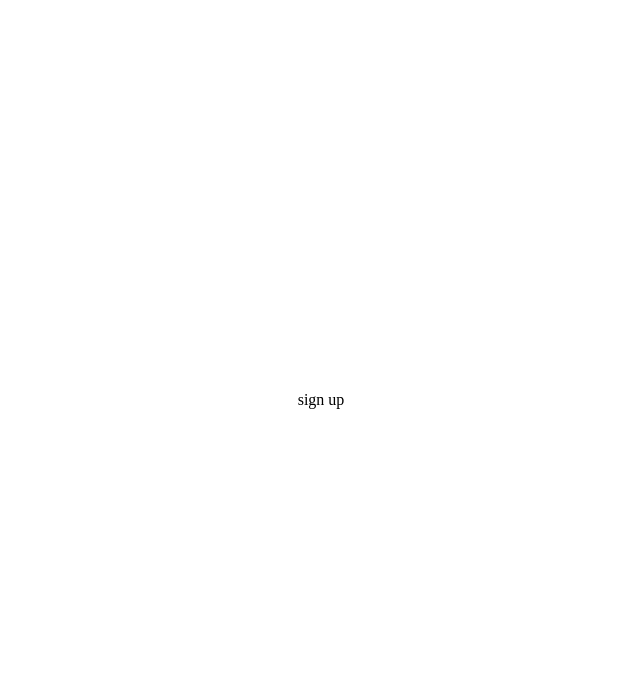
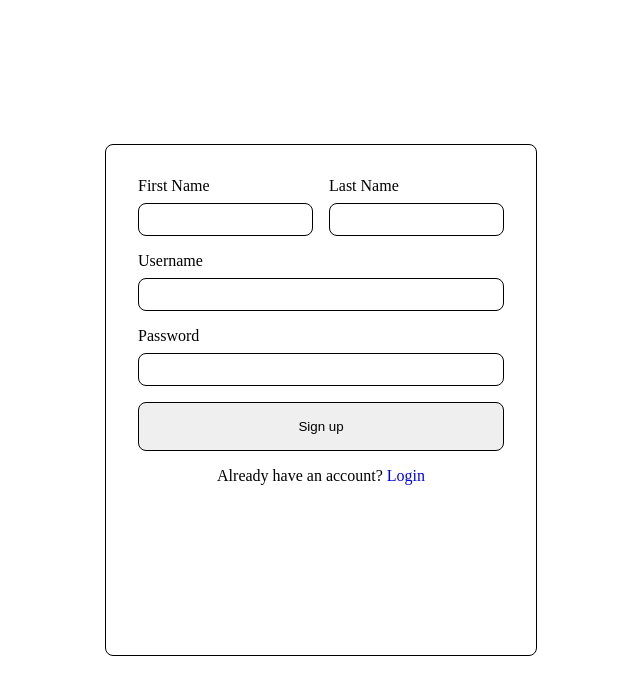
Before and after one commit to Sharpslice/Members-Only, a React (Vite) app in the folder frontend/: page /sign-up in a window 1280 px wide. Shown: the top 694 px of the page, without its empty margins (319-959 px from the left). Built offline with nearby package versions, Linux system fonts and the light colour scheme.

Commit message:
feat: add sign-up page

```diff
--- a/frontend/src/LandingPage/LoginPage/LoginPage.jsx
+++ b/frontend/src/LandingPage/LoginPage/LoginPage.jsx
@@ -57,7 +57,7 @@ function LoginPage(){
 
             <div className='log-in__signup'>
                 <span>Don't have an account? </span>
-                <Link >Sign up</Link>
+                <Link to="sign-up" >Sign up</Link>
             </div>
 
         </div>
--- /dev/null
+++ b/frontend/src/LandingPage/SignupPage/SignupPage.css
@@ -0,0 +1,57 @@
+.sign-up_container{
+
+    border: 1px solid black;
+    border-radius: var(--radius);
+    width: 27rem;
+    height: 32rem;
+    padding: 2rem;
+}
+
+
+.sign-up_container__form{
+    display: flex;
+    flex-direction: column;
+    align-items: center;
+
+    gap: 1rem;
+
+}
+
+.sign-up_container__form-info{
+
+    display: flex;
+
+    gap:1rem;
+
+}
+
+
+
+
+.sign-up_container__form-group{
+
+    display: flex;
+    flex-direction: column;
+    width: 100%;
+
+    gap: 0.5rem;
+}
+.sign-up_container__form-group input{
+    width: 100%;
+    padding: 0.5rem;
+    border-radius: var(--radius);
+    border: thin solid black;
+}
+
+
+
+.sign-up-container__button{
+    width: 100%;
+    padding: 1rem;
+    border-radius: var(--radius);
+    border: thin solid black;
+}
+
+.sign-up-container__redirect a{
+    text-decoration: none;
+}
--- a/frontend/src/LandingPage/SignupPage/SignupPage.jsx
+++ b/frontend/src/LandingPage/SignupPage/SignupPage.jsx
@@ -1,6 +1,85 @@
+import { useState } from "react"
+import './SignupPage.css'
+import { Link } from "react-router-dom";
 function SignupPage(){
-    return (<div>
-        sign up
+    const [username,setUsername] = useState('');
+    const [password,setPassword] = useState('');
+
+    const [name,setName] = useState('');
+    const [lastName,setLastName] = useState('');
+
+    const onHandleSubmit =(e)=>{
+        e.preventDefault()
+        alert(`name: ${name} last name: ${lastName}\n
+            username: ${username} password: ${password}`)
+    }
+    return (
+    <div className='sign-up_container'>
+        <form className="sign-up_container__form">
+
+            <div className="sign-up_container__form-info">
+                <div className="sign-up_container__form-group">
+                    <label htmlFor="firstName">First Name</label>
+                    <input
+                        type='text'
+                        id='firstName'
+                        value={name}
+                        onChange={(e)=>setName(e.target.value)}
+
+                    />
+                </div>
+
+                <div className="sign-up_container__form-group">
+                    <label htmlFor="lastName">Last Name</label>
+                    <input
+                        type='text'
+                        id='lastName'
+                        value={lastName}
+                        onChange={(e)=>setLastName(e.target.value)}
+
+                    />
+                </div>
+
+
+            </div>
+            <div className="sign-up_container__form-group">
+                <label htmlFor="username">Username</label>
+                <input
+                    type='text'
+                    id='username'
+                    value={username}
+                    onChange={(e)=>{setUsername(e.target.value)}}
+
+                />
+            </div>
+
+            <div className="sign-up_container__form-group">
+                <label htmlFor="password">Password</label>
+                <input
+                    type='password'
+                    id='password'
+                    value={password}
+                    onChange={(e)=>{setPassword(e.target.value)}}
+
+                />
+            </div>
+
+            <button
+                className="sign-up-container__button"
+                onClick={(e)=>onHandleSubmit(e)}
+            >
+                Sign up
+            </button>
+            <div className="sign-up-container__redirect">
+                <span>Already have an account?  </span>
+                <Link to='/'>Login</Link>
+            </div>
+
+
+
+
+
+        </form>
     </div>)
 }
 
```
